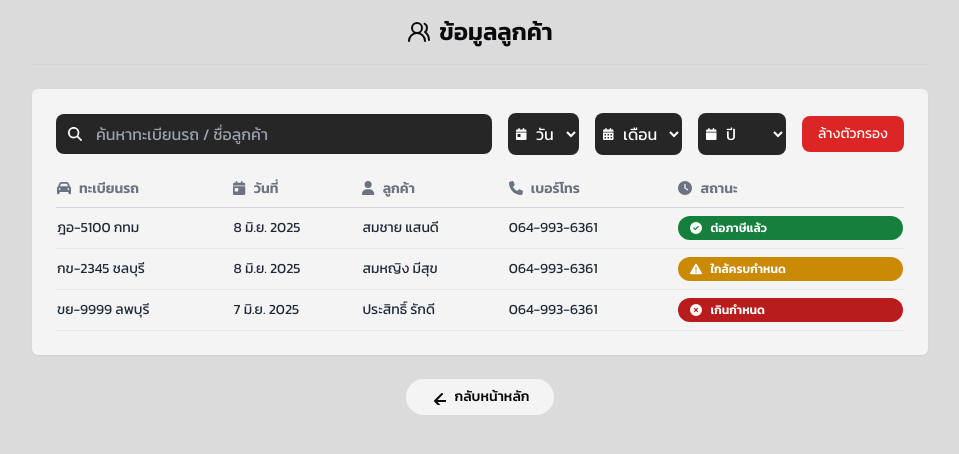
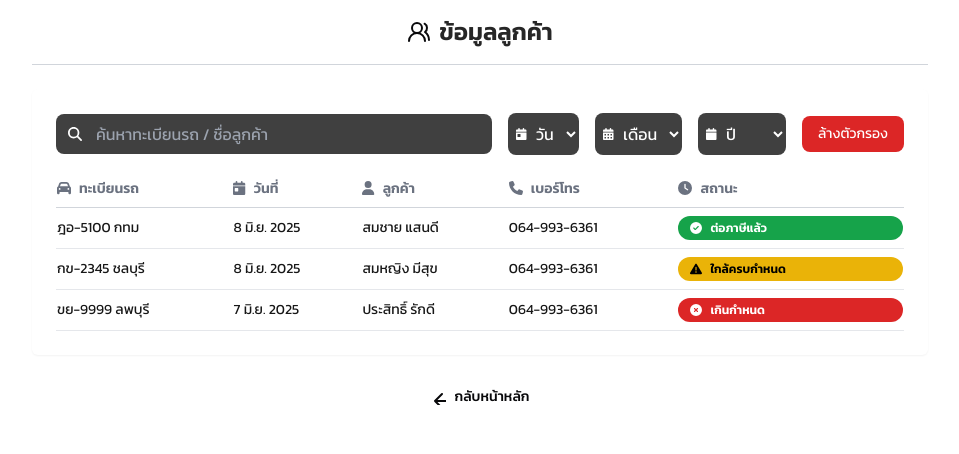
Before and after one commit to NakarinSMN/billing, a Next.js app: page /customer-info in a window 1280 px wide. Shown: the top 454 px of the page, without its empty margins (160-1119 px from the left). Built offline with nearby package versions, Linux system fonts and the light colour scheme.

Commit message:
Update color

```diff
--- a/src/app/customer-info/page.tsx
+++ b/src/app/customer-info/page.tsx
@@ -4,7 +4,19 @@ import Link from 'next/link'
 import { useState } from 'react'
 import { CustomerIcon } from '@/components/icons/customer-icon'
 import { FontAwesomeIcon } from '@fortawesome/react-fontawesome'
-import { faSearch, faCalendarDay, faCalendarAlt, faCalendar, faCar, faUser, faPhone, faClock, faCheckCircle, faExclamationTriangle, faTimesCircle } from '@fortawesome/free-solid-svg-icons'
+import {
+  faSearch,
+  faCalendarDay,
+  faCalendarAlt,
+  faCalendar,
+  faCar,
+  faUser,
+  faPhone,
+  faClock,
+  faCheckCircle,
+  faExclamationTriangle,
+  faTimesCircle
+} from '@fortawesome/free-solid-svg-icons'
 
 const mockData = [
   {
@@ -31,10 +43,10 @@ const mockData = [
 ]
 
 const statusColor = {
-  'ต่อภาษีแล้ว': 'bg-green-700 text-white',
-  'ใกล้ครบกำหนด': 'bg-yellow-600 text-white',
-  'เกินกำหนด': 'bg-red-700 text-white',
-  'รอดำเนินการ': 'bg-blue-700 text-white',
+  'ต่อภาษีแล้ว': 'bg-green-600 dark:bg-green-700 text-white',
+  'ใกล้ครบกำหนด': 'bg-yellow-500 dark:bg-yellow-600 text-black dark:text-white',
+  'เกินกำหนด': 'bg-red-600 dark:bg-red-700 text-white',
+  'รอดำเนินการ': 'bg-blue-600 dark:bg-blue-700 text-white',
 }
 
 const statusIcon = {
@@ -72,30 +84,30 @@ export default function CustomerInfoPage() {
   const years = ['2024', '2025', '2026']
 
   return (
-    <div className="flex min-h-screen flex-col items-center p-4 page-transition">
+    <div className="flex min-h-screen flex-col items-center p-4 bg-white dark:bg-neutral-900 page-transition">
       <div className="w-full max-w-4xl">
         <div className="flex items-center justify-center mb-4">
           <CustomerIcon className="w-6 h-6 mr-2" />
-          <h1 className="text-center text-2xl font-bold">ข้อมูลลูกค้า</h1>
+          <h1 className="text-center text-2xl font-bold text-neutral-800 dark:text-white">ข้อมูลลูกค้า</h1>
         </div>
 
         <div className="border-t border-gray-300 dark:border-gray-700 mb-6" />
 
-        <div className="bg-white/70 dark:bg-gray-800/70 rounded-md p-6 shadow-sm">
+        <div className="bg-white dark:bg-neutral-800 rounded-md p-6 shadow-sm">
           <div className="flex flex-wrap gap-4 mb-4 items-center">
             <div className="relative flex-1">
               <FontAwesomeIcon icon={faSearch} className="absolute left-3 top-1/2 transform -translate-y-1/2 text-white text-sm" />
               <input
                 type="text"
                 placeholder="ค้นหาทะเบียนรถ / ชื่อลูกค้า"
-                className="w-full pl-10 px-4 py-2 rounded-lg bg-neutral-800 text-white"
+                className="w-full pl-10 px-4 py-2 rounded-lg bg-neutral-700 text-white"
                 value={search}
                 onChange={e => setSearch(e.target.value)}
               />
             </div>
             <div className="relative">
               <FontAwesomeIcon icon={faCalendarDay} className="absolute left-2 top-1/2 transform -translate-y-1/2 text-white text-xs" />
-              <select className="pl-6 pr-2 py-2 rounded-lg bg-neutral-800 text-white" value={filterDay} onChange={e => setFilterDay(e.target.value)}>
+              <select className="pl-6 pr-2 py-2 rounded-lg bg-neutral-700 text-white" value={filterDay} onChange={e => setFilterDay(e.target.value)}>
                 <option value="">วัน</option>
                 {days.map(day => (
                   <option key={day} value={day}>{day}</option>
@@ -104,7 +116,7 @@ export default function CustomerInfoPage() {
             </div>
             <div className="relative">
               <FontAwesomeIcon icon={faCalendarAlt} className="absolute left-2 top-1/2 transform -translate-y-1/2 text-white text-xs" />
-              <select className="pl-6 pr-2 py-2 rounded-lg bg-neutral-800 text-white" value={filterMonth} onChange={e => setFilterMonth(e.target.value)}>
+              <select className="pl-6 pr-2 py-2 rounded-lg bg-neutral-700 text-white" value={filterMonth} onChange={e => setFilterMonth(e.target.value)}>
                 <option value="">เดือน</option>
                 {months.map(month => (
                   <option key={month} value={month}>{month}</option>
@@ -113,7 +125,7 @@ export default function CustomerInfoPage() {
             </div>
             <div className="relative">
               <FontAwesomeIcon icon={faCalendar} className="absolute left-2 top-1/2 transform -translate-y-1/2 text-white text-xs" />
-              <select className="pl-6 pr-2 py-2 rounded-lg bg-neutral-800 text-white" value={filterYear} onChange={e => setFilterYear(e.target.value)}>
+              <select className="pl-6 pr-2 py-2 rounded-lg bg-neutral-700 text-white" value={filterYear} onChange={e => setFilterYear(e.target.value)}>
                 <option value="">ปี</option>
                 {years.map(year => (
                   <option key={year} value={year}>{year}</option>
@@ -129,7 +141,7 @@ export default function CustomerInfoPage() {
           </div>
 
           <div className="overflow-x-auto">
-            <table className="w-full text-left text-sm text-gray-800 dark:text-gray-100">
+            <table className="w-full text-left text-sm text-neutral-900 dark:text-gray-100">
               <thead>
                 <tr className="border-b border-gray-300 dark:border-gray-700 text-gray-500 dark:text-gray-400">
                   <th className="py-2"><FontAwesomeIcon icon={faCar} className="mr-2" />ทะเบียนรถ</th>
```
